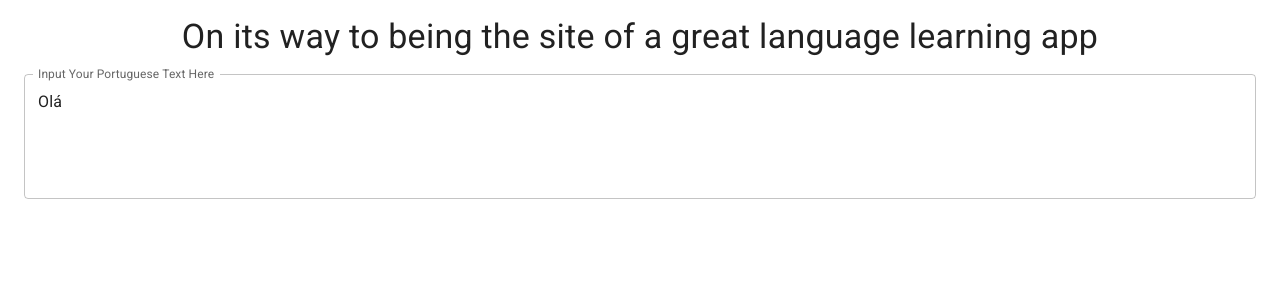
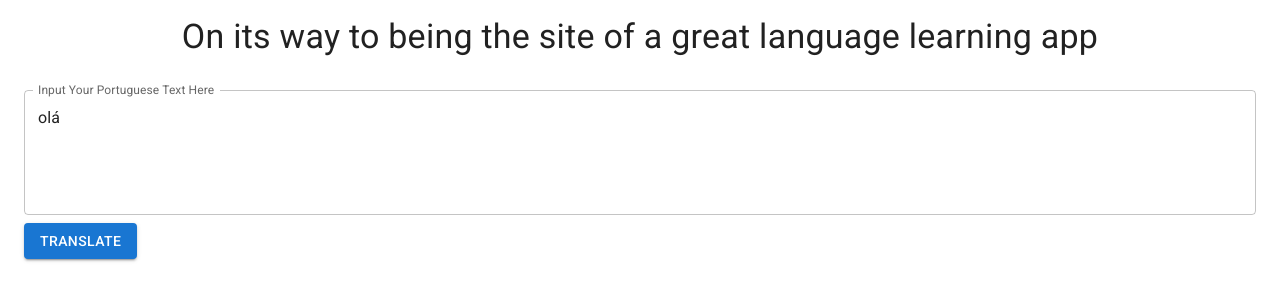
Before and after one commit to IanConceicao/language-reader, a React (Create React App) app: page / in a window 1280 px wide. Shown: the top 300 px of the page. Built offline with nearby package versions, Linux system fonts and the light colour scheme; the HTML template or start-up script is replaced by a standard one.

Commit message:
Played around with collecting input from a text field

```diff
--- a/src/components/TextBox.tsx
+++ b/src/components/TextBox.tsx
@@ -1,27 +1,44 @@
-import { Box, Container, TextField } from "@mui/material";
-import * as React from "react";
-import { Component } from "react";
+import { Box, Button, Container, TextField } from "@mui/material";
+import { Component, useState } from "react";
 
 interface TextBoxProps {}
 
 const TextBox: React.FC<TextBoxProps> = () => {
+  const [text, setText] = useState("olá");
+  const [error, setError] = useState(false);
+
+  const handleSubmit = (e: React.SyntheticEvent) => {
+    e.preventDefault();
+
+    if (!text) {
+      setError(true);
+    } else {
+      setError(false);
+      console.log(text);
+    }
+  };
   return (
-    <Box
-      component="form"
-      sx={{
-        "& > :not(style)": { width: "100%" },
-      }}
-      noValidate
-      autoComplete="off"
-    >
+    <Box component="form" noValidate autoComplete="off" onSubmit={handleSubmit}>
       <TextField
         id="input-text"
+        onChange={(e) => setText(e.target.value)}
         label="Input Your Portuguese Text Here"
         variant="outlined"
         multiline
         rows={4}
-        defaultValue="Olá"
+        defaultValue={text}
+        fullWidth
+        margin="normal"
+        error={error}
+        helperText={error ? "Enter some text" : ""}
       />
+      <Button
+        variant="contained"
+        type="submit"
+        onClick={() => console.log("you clicked me!")}
+      >
+        Translate
+      </Button>
     </Box>
   );
 };
```
